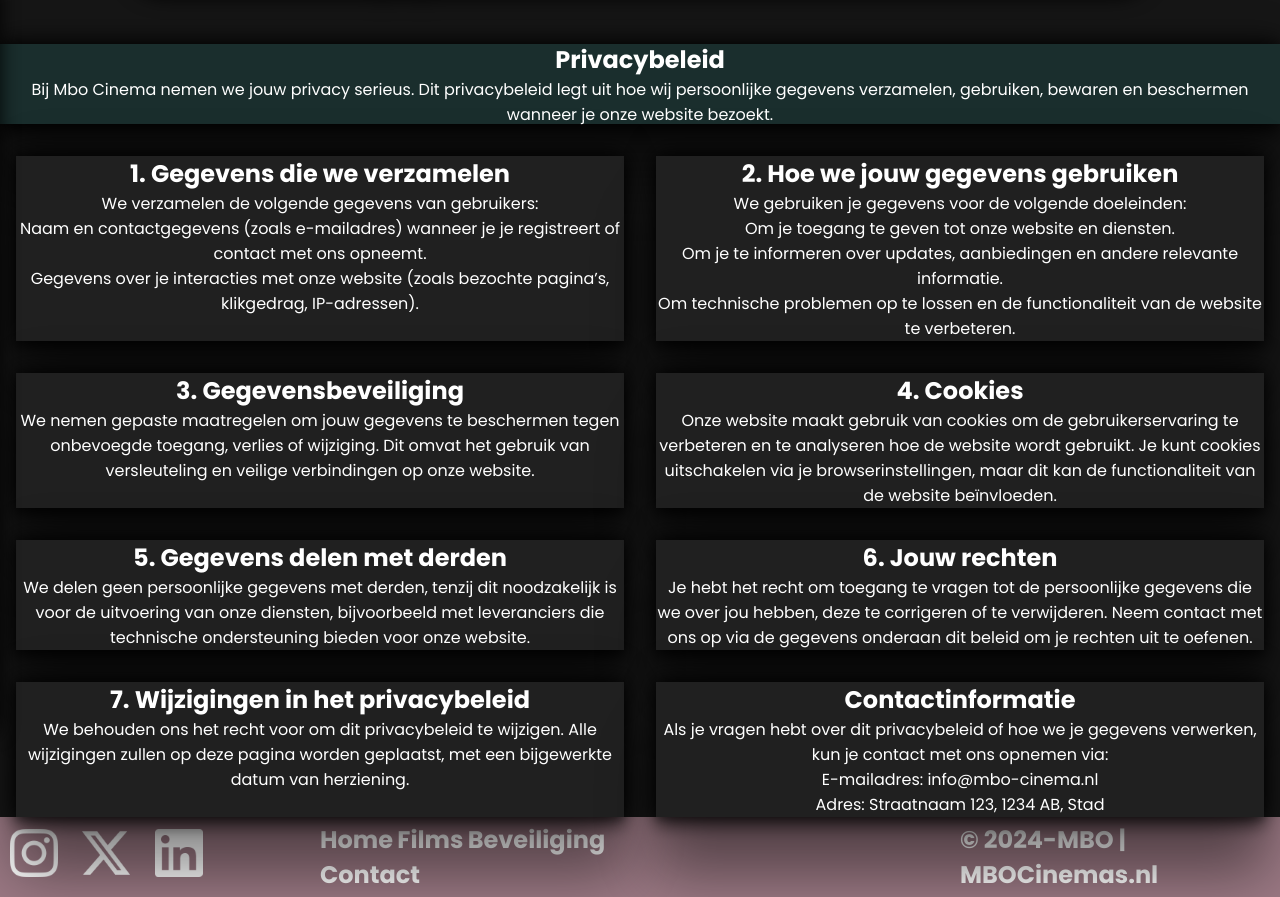
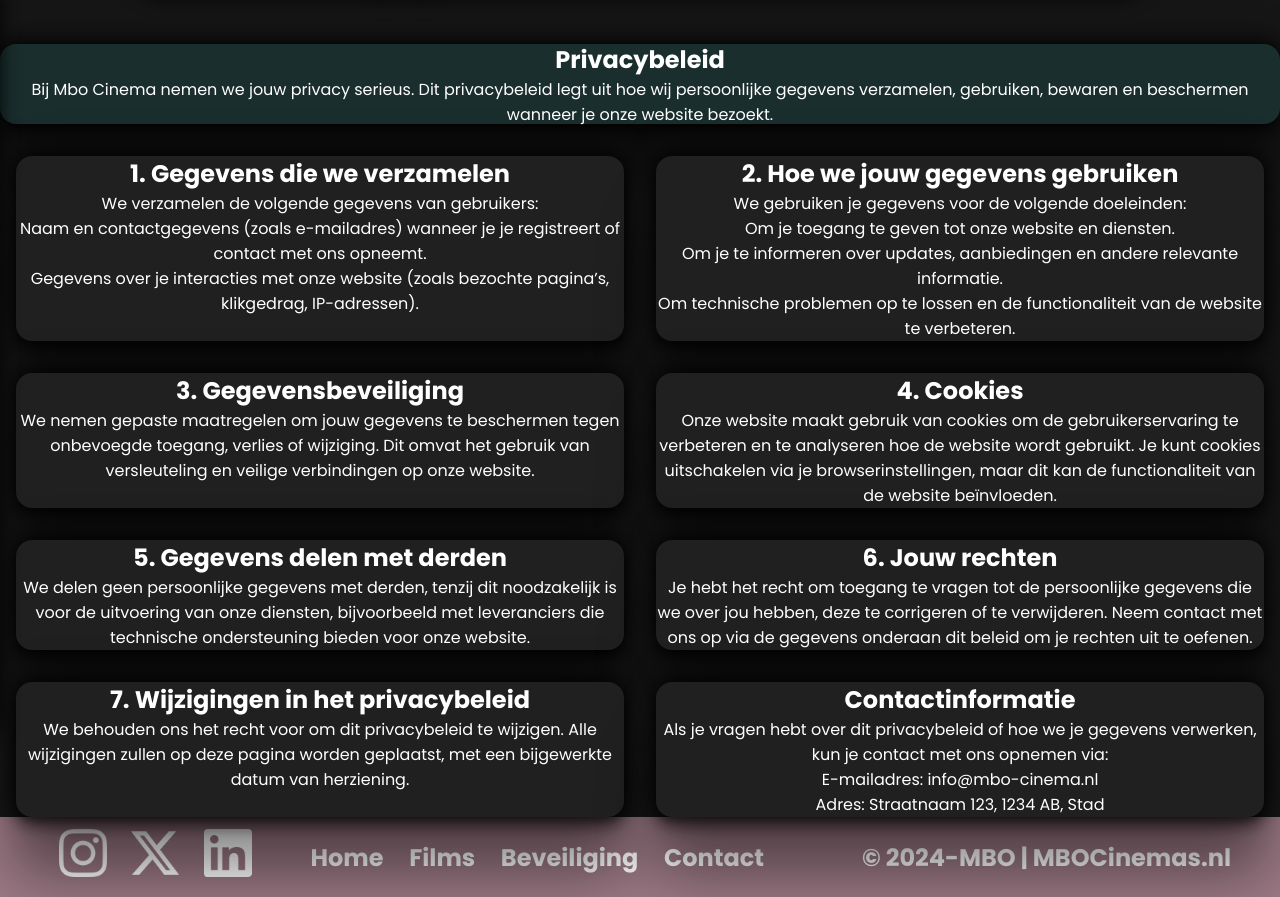
Before and after one commit to 6037685/MBO-cinema, a PHP site: page /Beveiliging.php in a window 1280 px wide. Shown: the part 68-965 px from the top of the page. Run offline with PHP 8.4, Linux system fonts and the light colour scheme.

Commit message:
heb footer display flex gemaakt

```diff
--- a/bioscoop/html/Css/styl.css
+++ b/bioscoop/html/Css/styl.css
@@ -165,9 +165,14 @@ main{
 footer{
     height: 10vh;
     background-color: #9a7883;
-    display: grid;
-    grid-template-columns: repeat(4,1fr);
+    display: flex;
     align-items: center;
+    justify-content: space-evenly;
+}
+
+.nav-footer{
+    display: flex;
+    gap: 2vw;
 }
 
 #socials img{
@@ -335,6 +340,7 @@ footer{
     background-color: #1a2e2d !important;
     height: 10vh;
     width: 100% !important;
+    border-radius: 2vh;
 }
 #privacyBeleid h2, #privacyBeleid p, #privacyBeleid li{
     color: white;
@@ -355,6 +361,7 @@ footer{
 
 }
 .privacyBox article{
+    border-radius: 2vh;
     justify-self: center;
     filter: drop-shadow(0px 0px 10px rgb(0, 0, 0));
 }
--- a/bioscoop/html/footer.php
+++ b/bioscoop/html/footer.php
@@ -6,8 +6,8 @@
             </article>
             <article class='nav-footer'>
                 <a href="home.php">Home</a>
-                <a href="#">Films</a>
-                <a href="#">Beveiliging</a>
+                <a href="films.php">Films</a>
+                <a href="Beveiliging.php">Beveiliging</a>
                 <a href="contact.php">Contact</a>
             </article>
             <article></article>
--- a/bioscoop/html/overlay.php
+++ b/bioscoop/html/overlay.php
@@ -4,9 +4,9 @@
     </article>
         <article id="overlay-Menu">
             <a href="Home.php">Home</a>
-            <a href="#">Films</a>
+            <a href="films.php">Films</a>
             <a href="contact.php">Contact</a>
-            <a href="#">Beveiliging</a>
+            <a href="Beveiliging.php">Beveiliging</a>
 
             <a href="login.php"><button id="loginButton">Inloggen</button></a>
         </article>
--- a/bioscoop/html/register.php
+++ b/bioscoop/html/register.php
@@ -36,7 +36,7 @@
                         <button type="submit">registreer</button>
                     </form>
                     <article class="register">
-                        <p><a href="#">Account? Login nu!</a></p>
+                        <p><a href="login.php">Account? Login nu!</a></p>
                     </article>
                 </article>
             </section>
```
